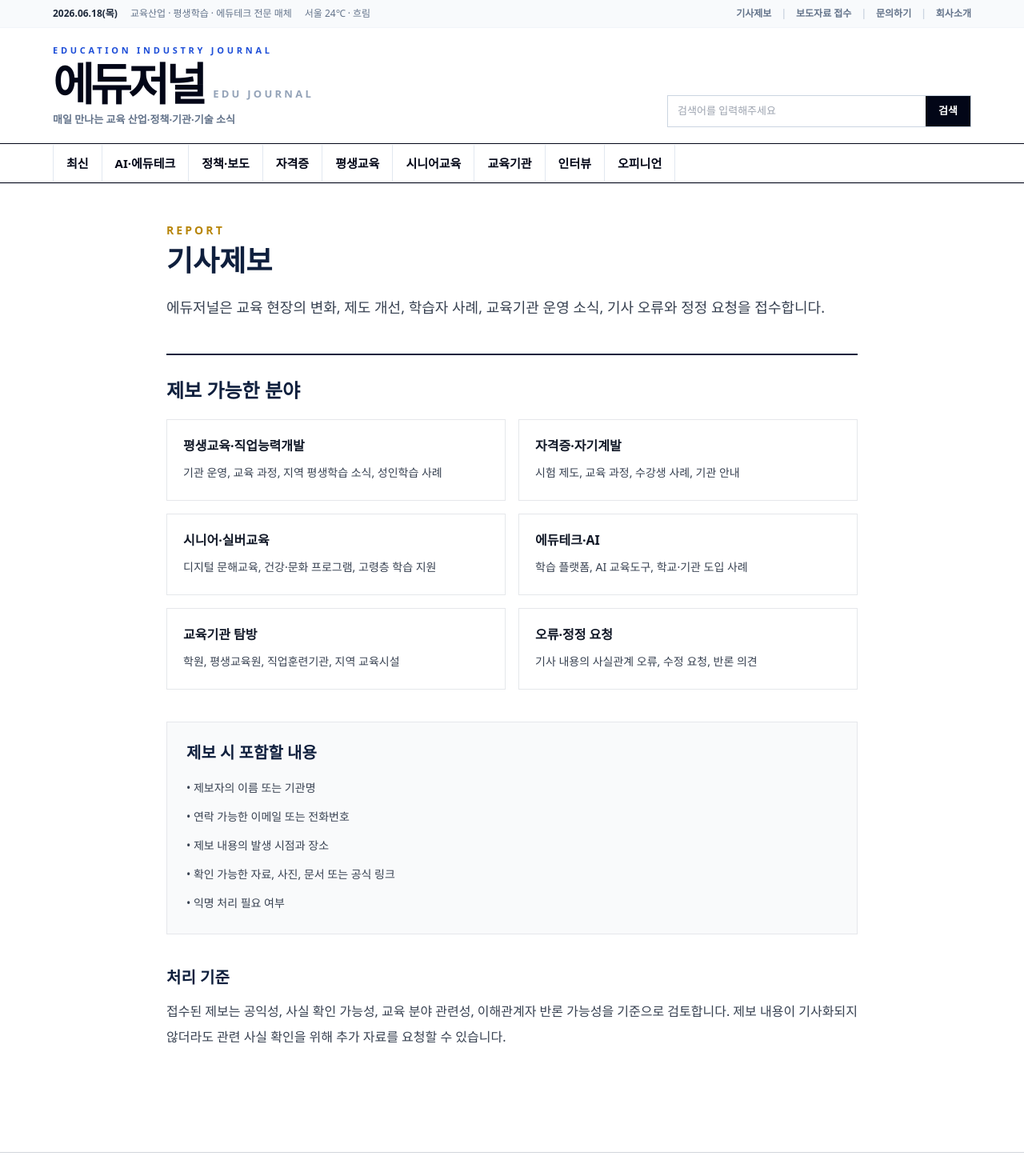
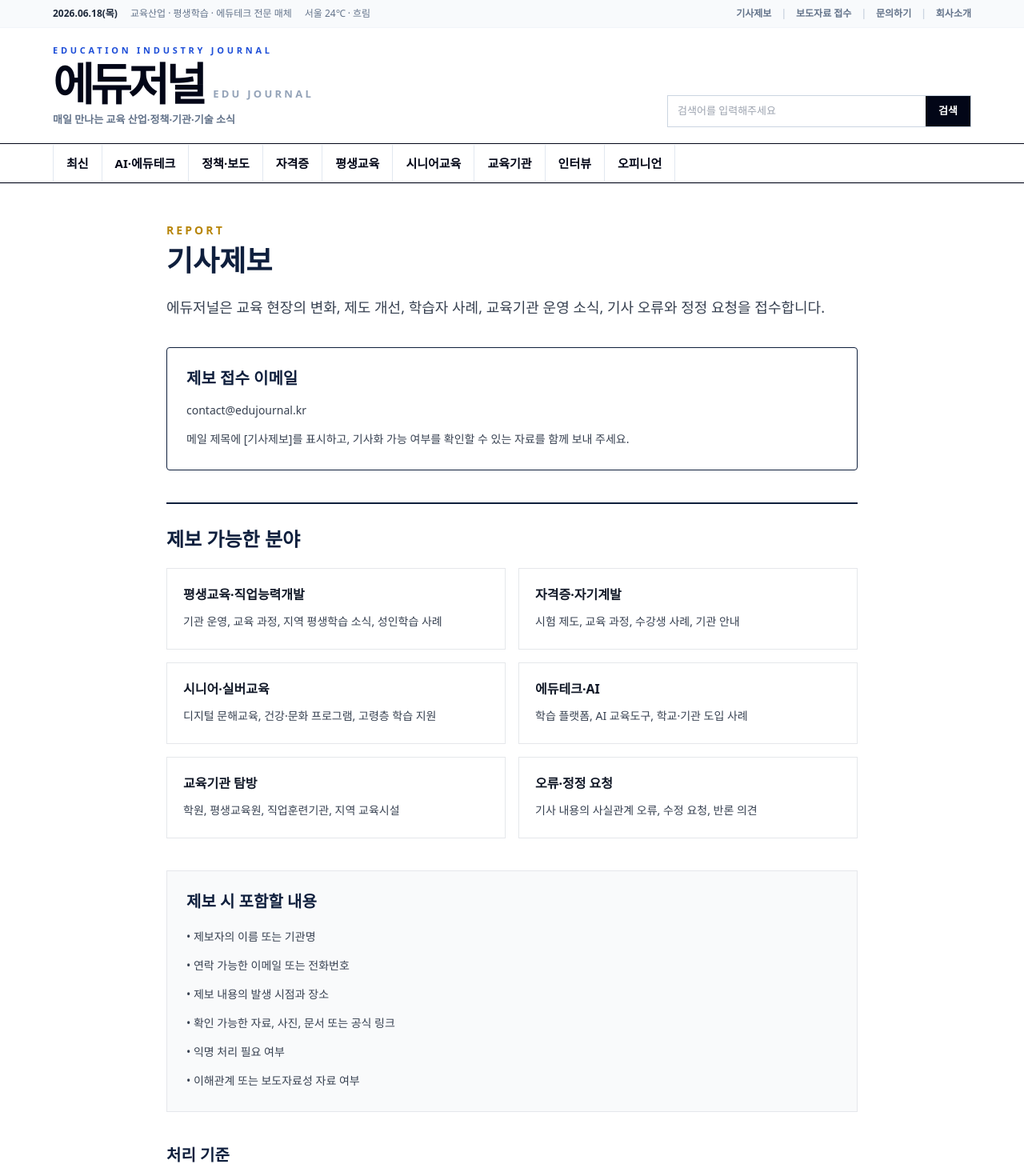
Before and after one commit to apark12321-ux/vision-media-mediaoffice, a Next.js app: page /report in a window 1280 px wide. Shown: the top 1455 px of the page at 80% size. Built offline with nearby package versions, Linux system fonts and the light colour scheme.

Commit message:
Strengthen report page with contact channel

```diff
--- a/app/report/page.tsx
+++ b/app/report/page.tsx
@@ -14,7 +14,8 @@ const checklist = [
   '연락 가능한 이메일 또는 전화번호',
   '제보 내용의 발생 시점과 장소',
   '확인 가능한 자료, 사진, 문서 또는 공식 링크',
-  '익명 처리 필요 여부'
+  '익명 처리 필요 여부',
+  '이해관계 또는 보도자료성 자료 여부'
 ];
 
 export default function ReportPage() {
@@ -23,6 +24,12 @@ export default function ReportPage() {
       <p className="text-sm font-black tracking-[0.22em] text-brand-gold">REPORT</p>
       <h1 className="mt-2 text-4xl font-black text-brand-navy">기사제보</h1>
       <p className="mt-5 text-lg leading-9 text-gray-700">에듀저널은 교육 현장의 변화, 제도 개선, 학습자 사례, 교육기관 운영 소식, 기사 오류와 정정 요청을 접수합니다.</p>
+
+      <section className="mt-8 rounded border border-brand-navy bg-white p-6 text-sm leading-7 text-gray-700">
+        <h2 className="text-xl font-black text-brand-navy">제보 접수 이메일</h2>
+        <p className="mt-3">contact@edujournal.kr</p>
+        <p className="mt-2">메일 제목에 [기사제보]를 표시하고, 기사화 가능 여부를 확인할 수 있는 자료를 함께 보내 주세요.</p>
+      </section>
 
       <section className="mt-10 border-t-2 border-brand-navy pt-7">
         <h2 className="text-2xl font-black text-brand-navy">제보 가능한 분야</h2>
```
